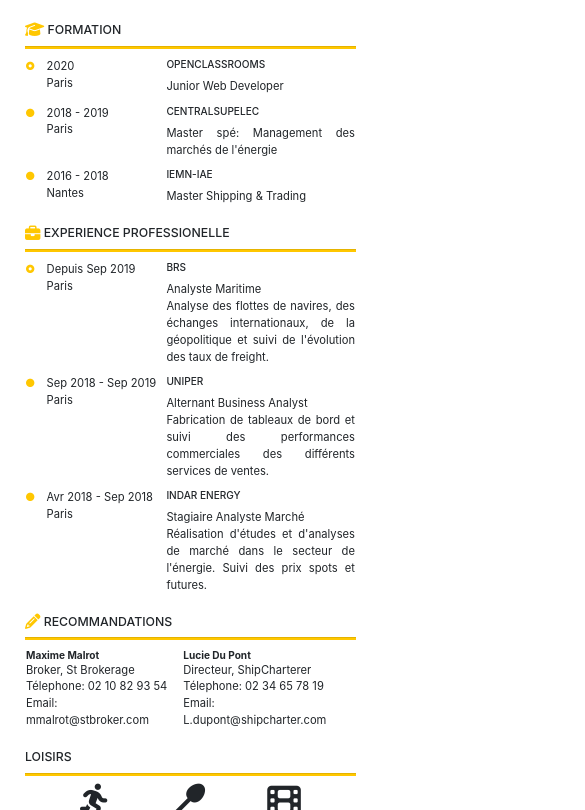
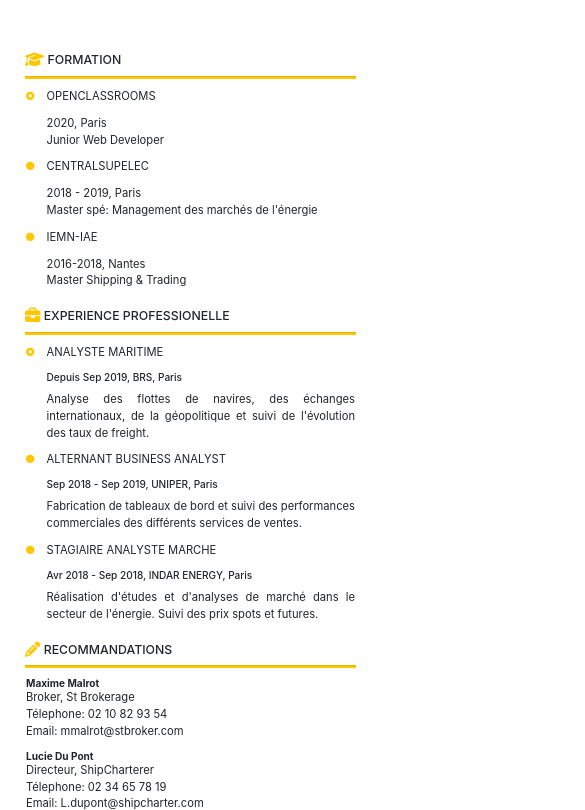
Before and after one commit to TWR-RWT/OC_GITHUB, a website: page index.html in a window 390 px wide. Shown: the part 158-968 px from the top of the page, 585 px wide, since content can reach past the window. Drawn offline with Linux system fonts and the light colour scheme.

Commit message:
Bordures grises + Responsiv < 425px

```diff
--- a/index.html
+++ b/index.html
@@ -74,20 +74,38 @@
               <table>
                 <tr>
                   <td><span class="text-primary"><i class="fas fa-dot-circle fa-xs"></i></span></td>
-                  <td class="td1-width"><p>2020</p><p>Paris</p></td>
-                  <td><h5>OPENCLASSROOMS</h5>
+                  <td class="td1-width"><p class="min-width-425">2020</p><p class="min-width-425">Paris</p><p class="max-width-425">OPENCLASSROOMS</p</td>
+                  <td class="min-width-425"><h5>OPENCLASSROOMS</h5>
+                  <p>Junior Web Developer</p></td>
+                </tr>
+                <tr class="max-width-425">
+                  <td></td>
+                  <td class="pl-1em">
+                  <p>2020, Paris</p>
                   <p>Junior Web Developer</p></td>
                 </tr>
                 <tr>
                   <td><span class="text-primary"><i class="fas fa-circle fa-xs"></i></span></td>
-                  <td class="td1-width"><p>2018 - 2019</p><p>Paris</p></td>
-                  <td><h5>CENTRALSUPELEC</h5>
+                  <td class="td1-width"><p class="min-width-425">2018 - 2019</p><p class="min-width-425">Paris</p><p class="max-width-425">CENTRALSUPELEC</p></td>
+                  <td class="min-width-425"><h5>CENTRALSUPELEC</h5>
+                  <p>Master spé: Management des marchés de l'énergie</p></td>
+                </tr>
+                <tr class="max-width-425">
+                  <td></td>
+                  <td class="pl-1em">
+                  <p>2018 - 2019, Paris</p>
                   <p>Master spé: Management des marchés de l'énergie</p></td>
                 </tr>
                 <tr>
                   <td><span class="text-primary"><i class="fas fa-circle fa-xs"></i></span></td>
-                  <td class="td1-width"><p>2016 - 2018</p><p>Nantes</p></td>
-                  <td><h5>IEMN-IAE</h5>
+                  <td class="td1-width"><p class="min-width-425">2016 - 2018</p><p class="min-width-425">Nantes</p><p class="max-width-425">IEMN-IAE</p></td>
+                  <td class="min-width-425"><h5>IEMN-IAE</h5>
+                  <p>Master Shipping & Trading</p></td>
+                </tr>
+                <tr class="max-width-425">
+                  <td></td>
+                  <td class="pl-1em">
+                  <p>2016-2018, Nantes</p>
                   <p>Master Shipping & Trading</p></td>
                 </tr>
               </table>
@@ -102,23 +120,41 @@
               <table>
                 <tr>
                   <td><span class="text-primary"><i class="fas fa-dot-circle fa-xs"></i></span></td>
-                  <td class="td2-width"><p>Depuis Sep 2019</p><p>Paris</p></td>
-                  <td><h5>BRS</h5>
+                  <td class="td2-width"><p class="min-width-425">Depuis Sep 2019</p><p class="min-width-425">Paris</p><p class="max-width-425">ANALYSTE MARITIME</p></td>
+                  <td class="min-width-425"><h5>BRS</h5>
                   <p>Analyste Maritime</p>
+                  <p>Analyse des flottes de navires, des échanges internationaux, de la géopolitique et suivi de l'évolution des taux de freight.</p></td>
+                </tr>
+                <tr class="max-width-425">
+                  <td></td>
+                  <td class="pl-1em">
+                  <h5>Depuis Sep 2019, BRS, Paris</h5>
                   <p>Analyse des flottes de navires, des échanges internationaux, de la géopolitique et suivi de l'évolution des taux de freight.</p></td>
                 </tr>
                 <tr>
                   <td><span class="text-primary"><i class="fas fa-circle fa-xs"></i></span></td>
-                  <td class="td2-width"><p>Sep 2018 - Sep 2019</P><p>Paris</p></td>
-                  <td><h5>UNIPER</h5>
+                  <td class="td2-width"><p class="min-width-425">Sep 2018 - Sep 2019</p><p class="min-width-425">Paris</p><p class="max-width-425">ALTERNANT BUSINESS ANALYST</p></td>
+                  <td class="min-width-425"><h5>UNIPER</h5>
                   <p>Alternant Business Analyst</p>
+                  <p>Fabrication de tableaux de bord et suivi des performances commerciales des différents services de ventes.</p></td>
+                </tr>
+                <tr class="max-width-425">
+                  <td></td>
+                  <td class="pl-1em">
+                  <h5>Sep 2018 - Sep 2019, UNIPER, Paris</h5>
                   <p>Fabrication de tableaux de bord et suivi des performances commerciales des différents services de ventes.</p></td>
                 </tr>
                 <tr>
                   <td><span class="text-primary"><i class="fas fa-circle fa-xs"></i></span></td>
-                  <td class="td2-width"><p>Avr 2018 - Sep 2018</p><p>Paris</p></td>
-                  <td><h5>INDAR ENERGY</h5>
+                  <td class="td2-width"><p class="min-width-425">Avr 2018 - Sep 2018</p><p class="min-width-425">Paris</p><p class="max-width-425">STAGIAIRE ANALYSTE MARCHE</p></td>
+                  <td class="min-width-425"><h5>INDAR ENERGY</h5>
                   <p>Stagiaire Analyste Marché</p>
+                  <p>Réalisation d'études et d'analyses de marché dans le secteur de l'énergie. Suivi des prix spots et futures.</p></td>
+                </tr>
+                <tr class="max-width-425">
+                  <td></td>
+                  <td class="pl-1em">
+                  <h5>Avr 2018 - Sep 2018, INDAR ENERGY, Paris</h5>
                   <p>Réalisation d'études et d'analyses de marché dans le secteur de l'énergie. Suivi des prix spots et futures.</p></td>
                 </tr>
               </table>
@@ -135,10 +171,16 @@
                   <p>Broker, St Brokerage</p>
                   <p>Télephone: 02 10 82 93 54</p>
                   <p>Email: mmalrot@stbroker.com</p></td>
+                  <td class="width-340 min-width-425"><h6>Lucie Du Pont</h6>
+                  <p>Directeur, ShipCharterer</p>
+                  <p>Télephone: 02 34 65 78 19</p>
+                  <p>Email: L.dupont@shipcharter.com</p></td>
+                </tr>
+                <tr class="max-width-425">
                   <td class="width-340"><h6>Lucie Du Pont</h6>
                   <p>Directeur, ShipCharterer</p>
                   <p>Télephone: 02 34 65 78 19</p>
-                  <p>Email: L.dupont@shipcharter.com</p>
+                  <p>Email: L.dupont@shipcharter.com</p></td>
                 </tr>
               </table>
             </section>
--- a/sass/style.scss
+++ b/sass/style.scss
@@ -9,6 +9,10 @@ hr{
 
 .height-hr{
     height: 2px;
+}
+
+.pl-1em{
+    padding-left: 1em;
 }
 
 h4{
@@ -86,6 +90,46 @@ ul li{
 
 @import "bootstrap/bootstrap.scss";
 
+@media screen and (min-width: 425px){
+    .max-width-425{
+        position: absolute;
+        overflow: hidden;
+        clip: rect(0 0 0 0);
+        height: 1px; width: 1px;
+        margin: -1px; padding: 0; border: 0;
+    }
+}
+
+@media screen and (max-width: 425px){
+    main{
+        justify-content: start;
+        height:100%;
+    }
+    header{
+        display:block;
+        height:100%;
+    }
+    article{
+        display:block;
+    }
+    .maindiv{
+        height:100% !important;
+    }
+    .min-width-425{
+        position: absolute;
+        overflow: hidden;
+        clip: rect(0 0 0 0);
+        height: 1px; width: 1px;
+        margin: -1px; padding: 0; border: 0;
+    }
+    .td1-width{
+        width:100% !important;
+    }
+    .td2-width{
+        width:100% !important;
+    }
+}
+
 @media screen and (min-width: 767.9px){
     .min-width-768{
         position: absolute;
@@ -94,7 +138,11 @@ ul li{
         height: 1px; width: 1px;
         margin: -1px; padding: 0; border: 0;
     }
-
+    main{
+        border-top: 1px solid lighten(grey,30%);
+        border-bottom: 1px solid lighten(grey,30%);
+        border-right: 1px solid lighten(grey,30%);
+    }
 }
 
 @media screen and (min-width: 576px) and (max-width: 800px){
@@ -155,6 +203,11 @@ ul li{
     h1{
         font-size:4.5em;
     }
+    main{
+        border-top: 1px solid lighten(grey,30%);
+        border-bottom: 1px solid lighten(grey,30%);
+        border-right: 1px solid lighten(grey,30%);
+    }
   }
 
 @media screen and (min-width: 768px) and (max-width: 992px) {
@@ -196,6 +249,11 @@ ul li{
     }
     h1{
         font-size:5em;
+    }
+    main{
+        border-top: 1px solid lighten(grey,30%);
+        border-bottom: 1px solid lighten(grey,30%);
+        border-right: 1px solid lighten(grey,30%);
     }
 }
 
```
Also changed, not shown: css/style.css, 1 other file.
